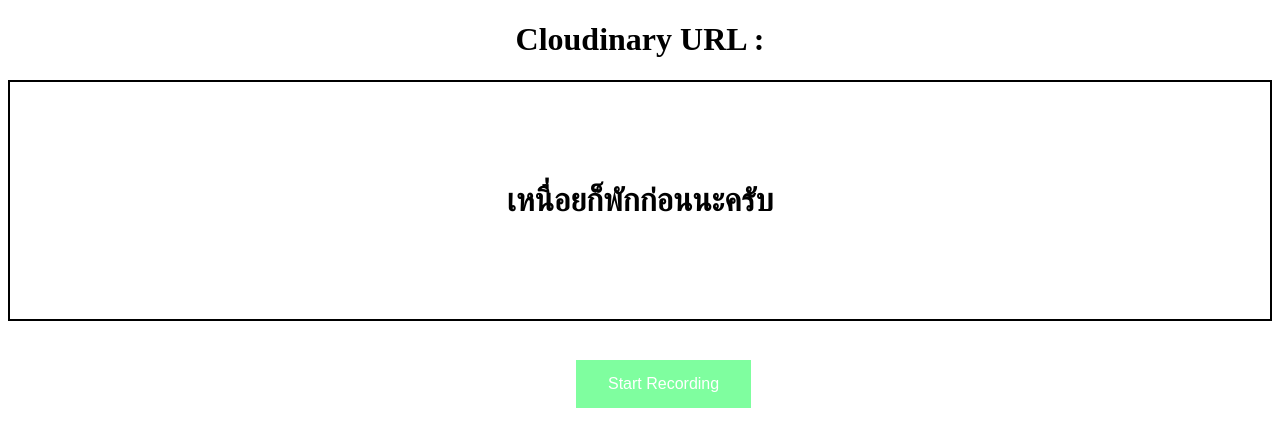
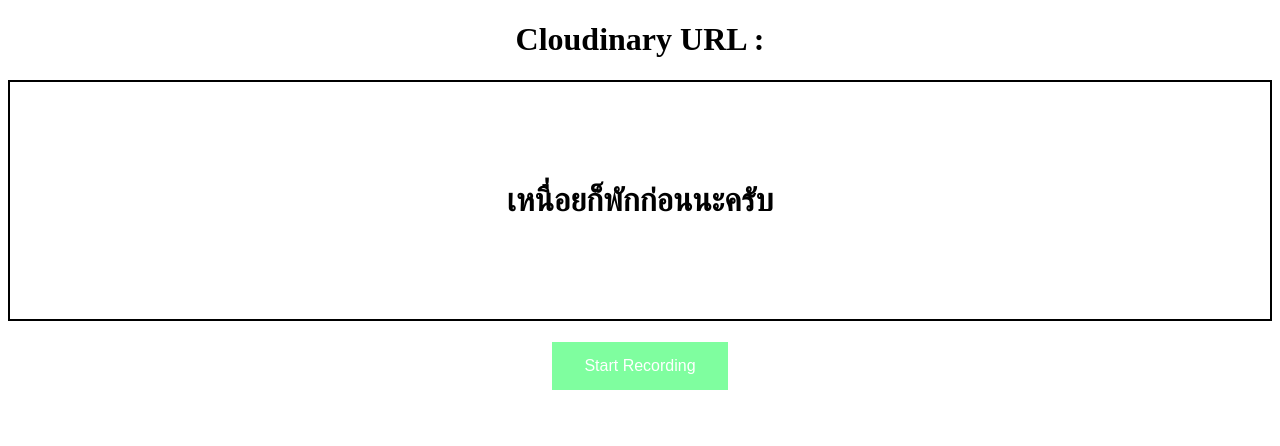
Before and after one commit to bridgecrew-perf6/heroku-deployed, an Angular app: page / in a window 1280 px wide. Shown: the top 446 px of the page. Built offline with nearby package versions, Linux system fonts and the light colour scheme.

Commit message:
update CSS

```diff
--- a/src/app/app.component.css
+++ b/src/app/app.component.css
@@ -1,7 +1,3 @@
-
-.background-color {
-  background-color: #d9d4ff;
-}
 
 .box {
 	position: absolute;
--- a/src/app/app.component.html
+++ b/src/app/app.component.html
@@ -8,11 +8,7 @@
   {{ readingtext }}
 </h1>
 
-
-
-<div class="background-color">
-  <div class="box">
-
+<div class="center">
   <button class="start-button" *ngIf="!isRecording && !blobUrl" (click)="startRecording()">Start Recording</button>
   <button class="stop-button" *ngIf="isRecording && !blobUrl" (click)="stopRecording()">Stop Recording</button>
   <button class="cancel-button" *ngIf="!isRecording && blobUrl" (click)="clearRecordedData()">Clear Recording</button>
@@ -23,4 +19,3 @@
     </audio>
   </div>
 </div>
-</div>
```
Lines whose indentation alone changed are shown as unchanged.
